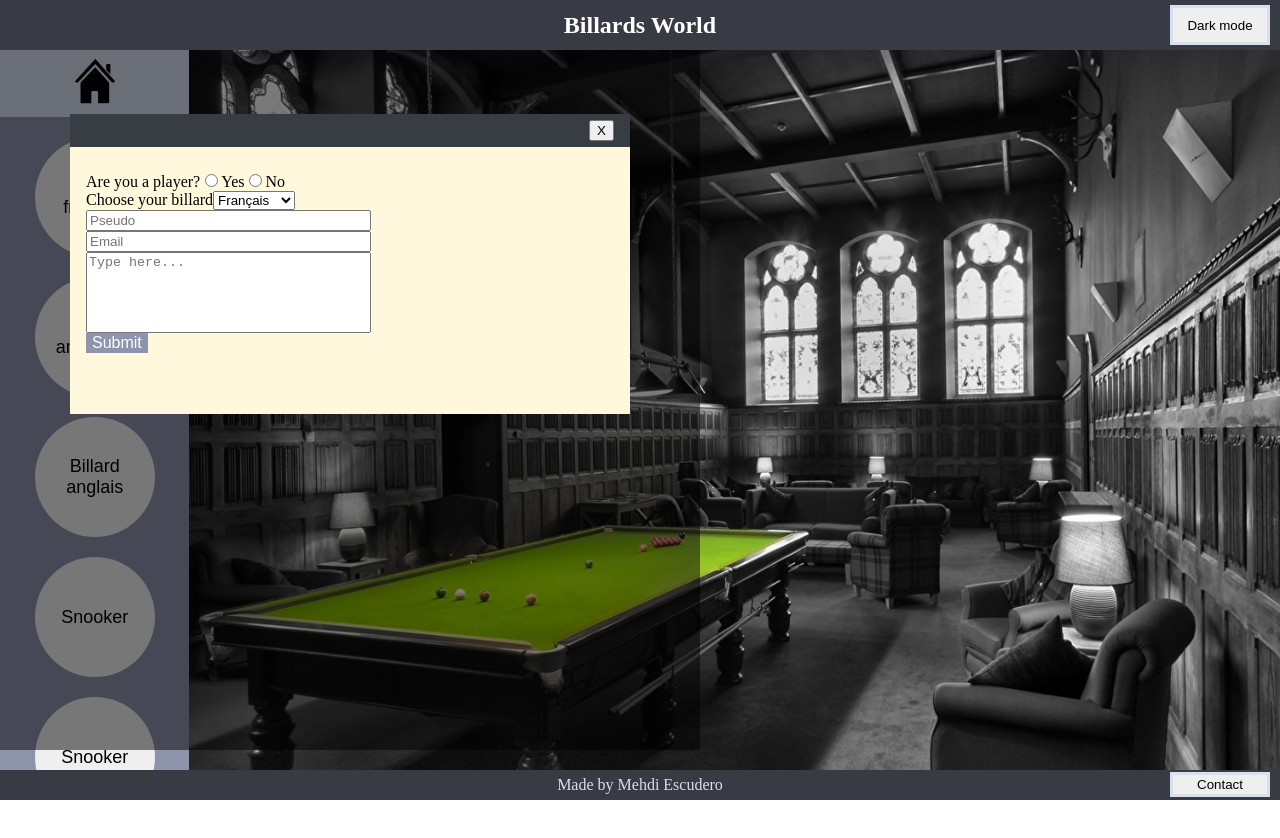
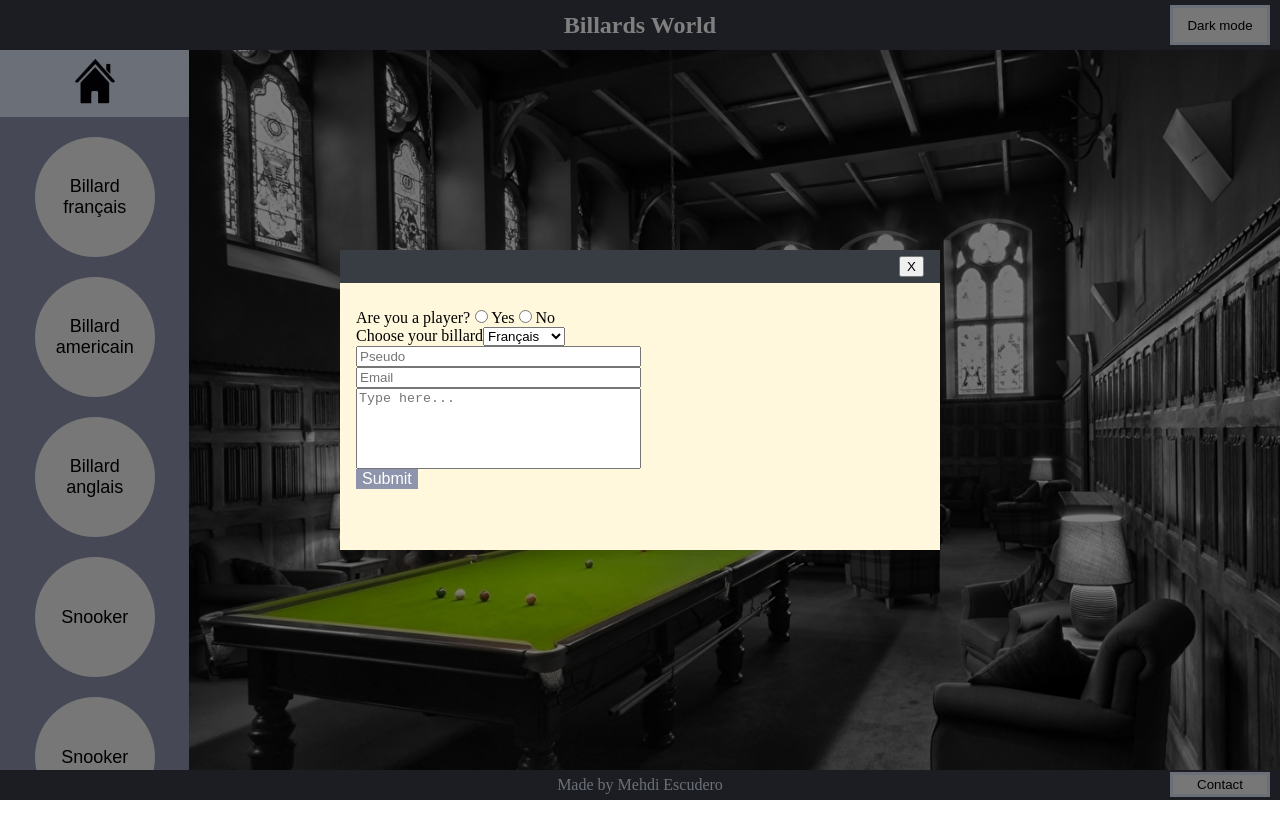
Before and after one commit to MehdiEscudero/billard-demo, a React (Create React App) app: page / in a window 1280 px wide. Both pictures are taken after a click on the button "Contact". Shown: the top 838 px of the page. After the commit the page ends 800 px from the top, so only its background shows below. Built offline with nearby package versions, Linux system fonts and the light colour scheme.

Commit message:
modal centrée perfect et click partout works

```diff
--- a/src/components/modal/Modal.js
+++ b/src/components/modal/Modal.js
@@ -72,7 +72,10 @@
     );
     return (
       <div className="modal">
-        <div className="forclick">
+        <div
+          onClick={() => this.props.handleModal()}
+          className="forclick"
+        ></div>
         <div className="modal-wrapper">
           <div className="modal-header">
             <button
@@ -147,7 +150,6 @@
           </div>
         </div>
       </div>
-      </div>
     );
   }
 }
--- a/src/components/modal/modal.css
+++ b/src/components/modal/modal.css
@@ -1,21 +1,23 @@
 .modal {
-  height: 100%;
-  width: 100%;
   z-index: 1;
   position: absolute;
-  top: auto;
-  bottom: auto;
-  right: auto;
-  left: auto;
+  top: 0;
+  bottom: 0;
+  right: 0;
+  left: 0;
+  justify-content: center;
+  align-items: center;
 }
 
 .forclick {
   background: rgba(0, 0, 0, 0.5);
-  height: 700px;
-  width: 700px;
+  height: 100%;
+  width: 100%;
+  position: absolute;
 }
 
 .modal-wrapper {
+  z-index: 2;
   background: cornsilk;
   width: 80%;
   max-width: 600px;
```
Lines whose indentation alone changed are shown as unchanged.
